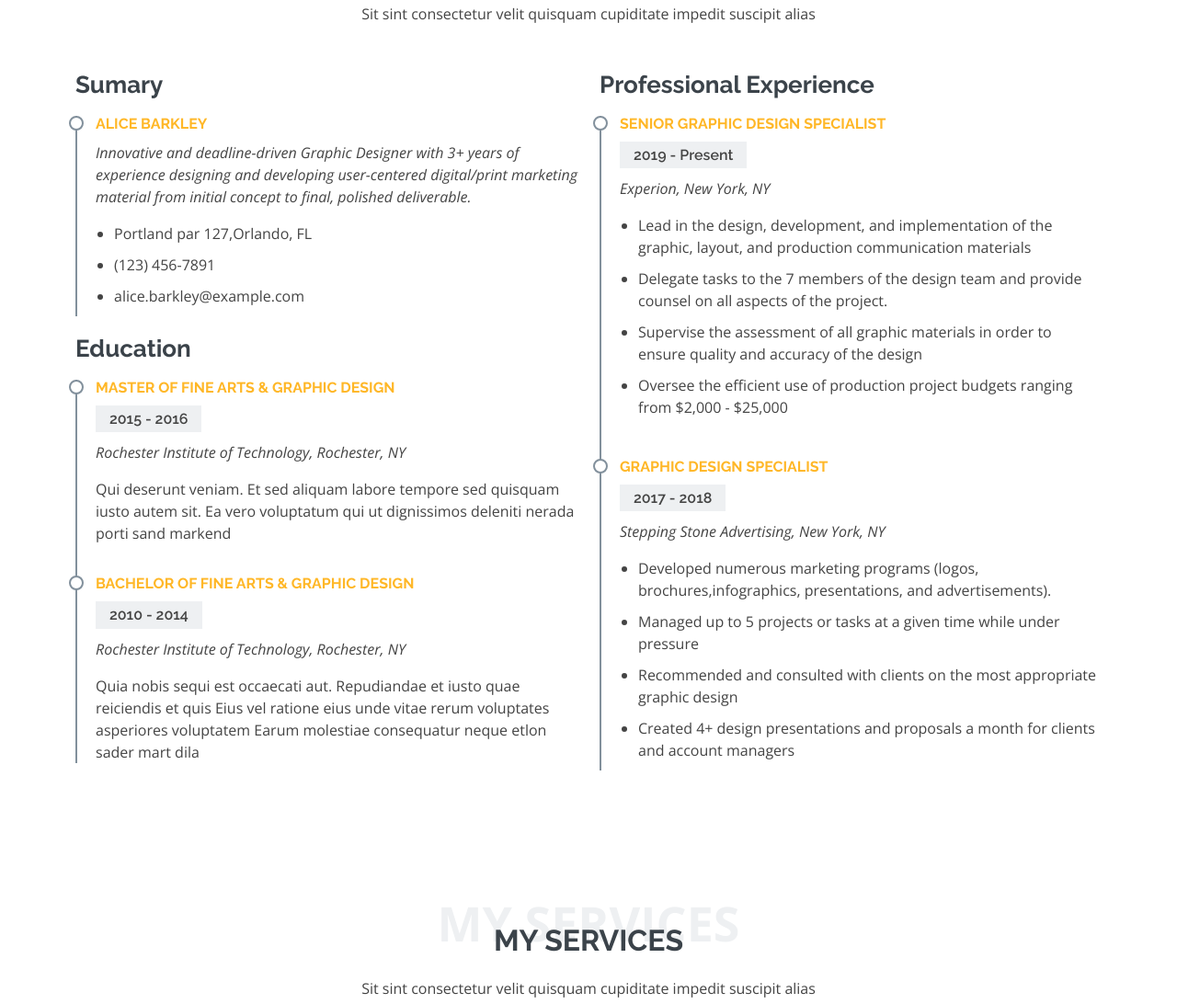
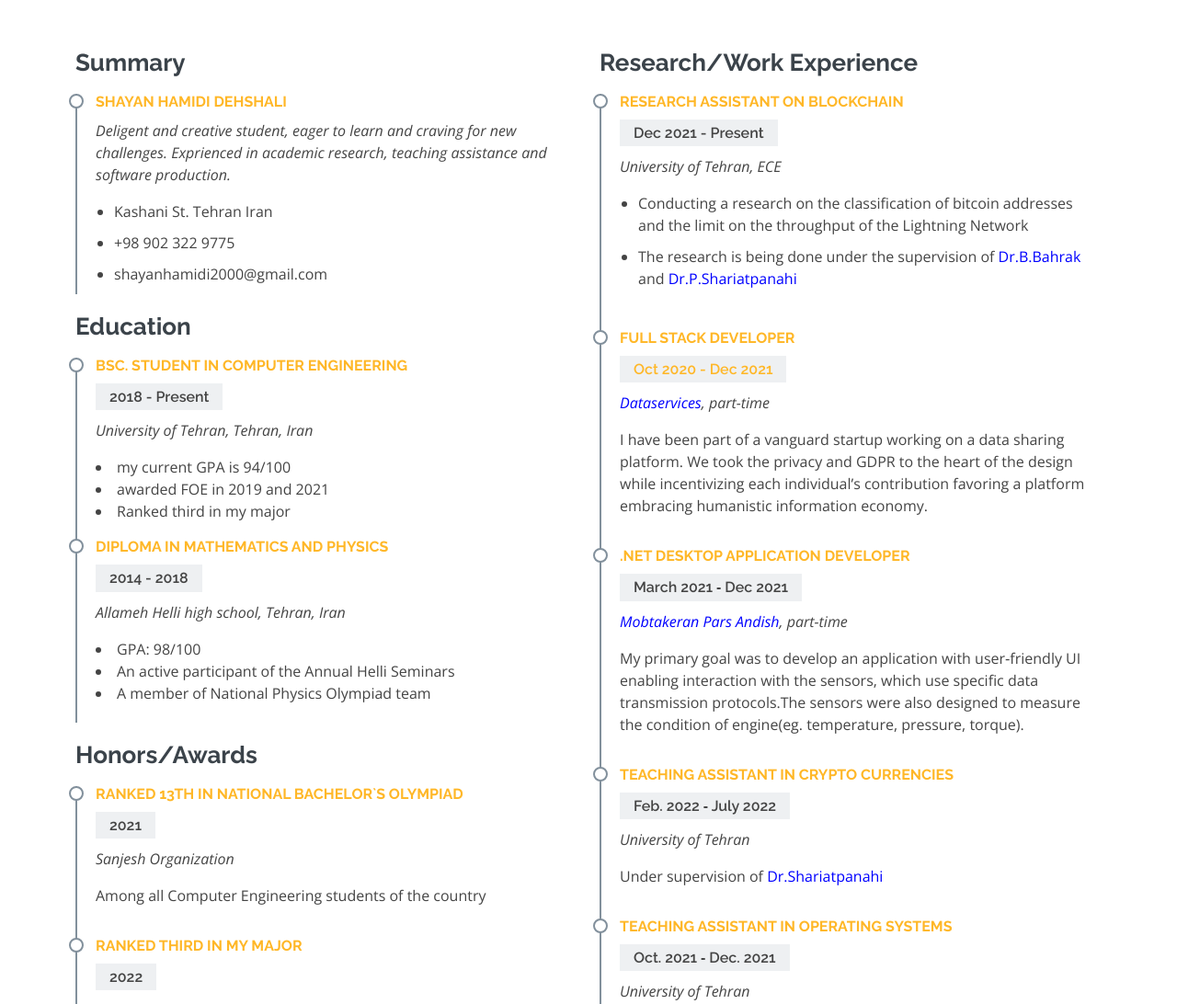
Before and after one commit to shayunak/shayunak.github.io, a plain HTML site: page index.html in a window 1280 px wide. Shown: the part 1708-2800 px from the top of the page at 92% size. Drawn offline with nearby package versions, Linux system fonts and the light colour scheme.

Commit message:
The Resume section is done!

```diff
--- a/assets/css/style.css
+++ b/assets/css/style.css
@@ -582,6 +582,7 @@ section {
   color: #ffb727;
   margin-bottom: 10px;
 }
+
 .resume .resume-item h5 {
   font-size: 16px;
   background: #eef0f2;
@@ -1001,6 +1002,22 @@ section {
   font-size: 14px;
   margin-bottom: 0;
 }
+#hero .social-links-hero {
+  margin-top: 30px;
+}
+
+#hero .social-links-hero a {
+  font-size: 24px;
+  display: inline-block;
+  color: #80ffd4;
+  line-height: 1;
+  margin-right: 20px;
+  transition: 0.3s;
+}
+
+#hero .social-links-hero a:hover {
+  color: #0563bb;
+}
 .contact .social-links {
   margin-top: 15px;
   display: flex;
--- a/index.html
+++ b/index.html
@@ -58,6 +58,14 @@
     <div class="hero-container">
       <h1>Shayan Hamidi Dehshali</h1>
       <h2>I'm a computer engineering student and researcher at Tehran.</h2>
+      <div class="social-links-hero">
+        <a href="https://www.instagram.com/shayan_hd2000/" class="instagram"><i class="bx bxl-instagram"></i></a>
+        <a href="https://join.skype.com/invite/aB4ieV8dhMRN" class="google-plus"><i class="bx bxl-skype"></i></a>
+        <a href="https://github.com/shayunak" class="github"><i class="bx bxl-github"></i></a>
+        <a href="https://gitlab.com/Shayunak" class="gitlab"><i class="bx bxl-gitlab"></i></a>
+        <a href="https://www.linkedin.com/in/shayan-hamidi-dehshali-86781218a/" class="linkedin"><i class="bx bxl-linkedin"></i></a>
+        <a href="/assets/myCV.pdf" class="file" download><i class="bx bx-file"></i></a>
+      </div>
       <a href="#about" class="btn-scroll scrollto" title="Scroll Down"><i class="bx bx-chevron-down"></i></a>
     </div>
   </section><!-- End Hero -->
@@ -118,7 +126,7 @@
               <p>
                 I am a diligent computer engineer studying at <a href="https://ut.ac.ir/en">University of Tehran</a> with GPA of 94, and I am ranked third in my major.
                 I am eager to work in team, and I keep my programming, technical and management skills in service of the team. Several years of involvement in software and computing challenges
-                have grown my ability to analyze, simplify and resolve sophisticated problems. Please checkout <a href="/assets/myCV.pdf" download="Shayan-Hamidi-CV">my CV</a>.
+                have grown me an ability to analyze, simplify and resolve sophisticated problems. Please checkout <a href="/assets/myCV.pdf" download="Shayan-Hamidi-CV">my CV</a>.
 
               </p>
             </div>
@@ -135,64 +143,129 @@
         <div class="section-title">
           <span>My Resume</span>
           <h2>My Resume</h2>
-          <p>Sit sint consectetur velit quisquam cupiditate impedit suscipit alias</p>
         </div>
 
         <div class="row">
           <div class="col-lg-6">
-            <h3 class="resume-title">Sumary</h3>
+            <h3 class="resume-title">Summary</h3>
             <div class="resume-item pb-0">
-              <h4>Alice Barkley</h4>
-              <p><em>Innovative and deadline-driven Graphic Designer with 3+ years of experience designing and developing user-centered digital/print marketing material from initial concept to final, polished deliverable.</em></p>
+              <h4>Shayan Hamidi Dehshali</h4>
+              <p><em>Deligent and creative student, eager to learn and craving for new challenges. Exprienced in academic research, teaching assistance and software production.</em></p>
               <p>
               <ul>
-                <li>Portland par 127,Orlando, FL</li>
-                <li>(123) 456-7891</li>
-                <li>alice.barkley@example.com</li>
+                <li>Kashani St. Tehran Iran</li>
+                <li>+98 902 322 9775</li>
+                <li>shayanhamidi2000@gmail.com</li>
               </ul>
               </p>
             </div>
 
             <h3 class="resume-title">Education</h3>
             <div class="resume-item">
-              <h4>Master of Fine Arts &amp; Graphic Design</h4>
-              <h5>2015 - 2016</h5>
-              <p><em>Rochester Institute of Technology, Rochester, NY</em></p>
-              <p>Qui deserunt veniam. Et sed aliquam labore tempore sed quisquam iusto autem sit. Ea vero voluptatum qui ut dignissimos deleniti nerada porti sand markend</p>
+              <h4>BSc. Student in Computer Engineering</h4>
+              <h5>2018 - Present</h5>
+              <p><em>University of Tehran, Tehran, Iran</em></p>
+              <li>my current GPA is 94/100</li>
+              <li>awarded FOE in 2019 and 2021</li>
+              <li>Ranked third in my major</li>
             </div>
             <div class="resume-item">
-              <h4>Bachelor of Fine Arts &amp; Graphic Design</h4>
-              <h5>2010 - 2014</h5>
-              <p><em>Rochester Institute of Technology, Rochester, NY</em></p>
-              <p>Quia nobis sequi est occaecati aut. Repudiandae et iusto quae reiciendis et quis Eius vel ratione eius unde vitae rerum voluptates asperiores voluptatem Earum molestiae consequatur neque etlon sader mart dila</p>
+              <h4>Diploma in Mathematics and Physics</h4>
+              <h5>2014 - 2018</h5>
+              <p><em>Allameh Helli high school, Tehran, Iran</em></p>
+              <li>GPA: 98/100</li>
+              <li>An active participant of the Annual Helli Seminars</li>
+              <li>A member of National Physics Olympiad team</li>
+            </div>
+
+            <h3 class="resume-title">Honors/Awards</h3>
+            <div class="resume-item">
+              <h4>Ranked 13th in National Bachelor`s Olympiad</h4>
+              <h5>2021</h5>
+              <p><em>Sanjesh Organization</em></p>
+              <p>Among all Computer Engineering students of the country</p>
+            </div>
+            <div class="resume-item">
+              <h4>Ranked third in my major</h4>
+              <h5>2022</h5>
+              <p><em>University of Tehran</em></p>
+              <p>Among all Computer Engineering students of the university</p>
+            </div>
+            <div class="resume-item">
+              <h4>Ranked 108th in <a href="https://en.wikipedia.org/wiki/Iranian_University_Entrance_Exam"><font color="blue">Iran National Konkur</font></a></h4>
+              <h5>2018</h5>
+              <p><em>Sanjesh Organization</em></p>
+              <p>Top 0.01% nation‑wide university entrance exam</p>
+            </div>
+            <div class="resume-item">
+              <h4>Qualified for second round of National Physics Olympiad</h4>
+              <h5>2017</h5>
+              <p><em>Olympiad Organization</em></p>
+              <p>Among all participants of the country</p>
             </div>
           </div>
           <div class="col-lg-6">
-            <h3 class="resume-title">Professional Experience</h3>
+            <h3 class="resume-title">Research/Work Experience</h3>
             <div class="resume-item">
-              <h4>Senior graphic design specialist</h4>
-              <h5>2019 - Present</h5>
-              <p><em>Experion, New York, NY </em></p>
+              <h4>Research assistant on Blockchain</h4>
+              <h5>Dec 2021 - Present</h5>
+              <p><em>University of Tehran, ECE</em></p>
               <p>
               <ul>
-                <li>Lead in the design, development, and implementation of the graphic, layout, and production communication materials</li>
-                <li>Delegate tasks to the 7 members of the design team and provide counsel on all aspects of the project. </li>
-                <li>Supervise the assessment of all graphic materials in order to ensure quality and accuracy of the design</li>
-                <li>Oversee the efficient use of production project budgets ranging from $2,000 - $25,000</li>
+                <li>Conducting a research on the classification of bitcoin addresses and the limit on the throughput of the Lightning Network</li>
+                <li>The research is being done under the supervision of <a href="https://ece.ut.ac.ir/en/~bahrak"><font color="blue">Dr.B.Bahrak</font></a> and
+                  <a href="https://ece.ut.ac.ir/en/~p.shariatpanahi"><font color="blue">Dr.P.Shariatpanahi</font> </li>
               </ul>
               </p>
             </div>
             <div class="resume-item">
-              <h4>Graphic design specialist</h4>
-              <h5>2017 - 2018</h5>
-              <p><em>Stepping Stone Advertising, New York, NY</em></p>
+              <h4>Full stack developer</h4>
+              <h5>Oct 2020 - Dec 2021</h5>
+              <p><em><a href="https://dataservice.se/"><font color="blue">Dataservices</font></a>, part-time</em></p>
               <p>
-              <ul>
-                <li>Developed numerous marketing programs (logos, brochures,infographics, presentations, and advertisements).</li>
-                <li>Managed up to 5 projects or tasks at a given time while under pressure</li>
-                <li>Recommended and consulted with clients on the most appropriate graphic design</li>
-                <li>Created 4+ design presentations and proposals a month for clients and account managers</li>
-              </ul>
+                I have been part of a vanguard startup working on a data sharing platform. We took the privacy and GDPR to the heart of the design while
+                incentivizing each individual’s contribution favoring a platform embracing humanistic information economy.
+              </p>
+            </div>
+            <div class="resume-item">
+              <h4>.NET Desktop Application developer</h4>
+              <h5>March 2021 ‑ Dec 2021</h5>
+              <p><em><a href="http://mpa-co.com/"><font color="blue">Mobtakeran Pars Andish</font></a>, part-time</em></p>
+              <p>
+                My primary goal was to develop an application with user‑friendly UI enabling interaction with the sensors, which use specific data transmission
+                protocols.The sensors were also designed to measure the condition of engine(eg. temperature, pressure, torque).
+              </p>
+            </div>
+            <div class="resume-item">
+              <h4>Teaching assistant in Crypto Currencies</h4>
+              <h5>Feb. 2022 ‑ July 2022</h5>
+              <p><em>University of Tehran</em></p>
+              <p>
+                Under supervision of <a href="https://ece.ut.ac.ir/en/~p.shariatpanahi"><font color="blue">Dr.Shariatpanahi </font></a>
+              </p>
+            </div>
+            <div class="resume-item">
+              <h4>Teaching assistant in Operating Systems</h4>
+              <h5>Oct. 2021 ‑ Dec. 2021</h5>
+              <p><em>University of Tehran</em></p>
+              <p>
+                Under supervision of <a href="https://ece.ut.ac.ir/en/~kargahi"><font color="blue">Dr.Kargahi </font></a>
+              </p>
+            </div>
+            <div class="resume-item">
+              <h4>Teaching assistant in Compiler and Programming Languages Design</h4>
+              <h5>Oct. 2021 ‑ Dec. 2021</h5>
+              <p><em>University of Tehran</em></p>
+              <p>
+                Under supervision of <a href="https://ece.ut.ac.ir/en/~fghassemi"><font color="blue">Dr.Ghasemi </font></a>
+              </p>
+            </div>
+            <div class="resume-item">
+              <h4>Teaching assistant in Formal Languages and Automata</h4>
+              <h5>Jan. 2021 ‑ Jun. 2021</h5>
+              <p><em>University of Tehran</em></p>
+              <p>
+                Under supervision of <a href="https://ece.ut.ac.ir/en/~hojjat"><font color="blue">Dr.Hojjat </font></a>
               </p>
             </div>
           </div>
```
Also changed, not shown: 1 other file.
